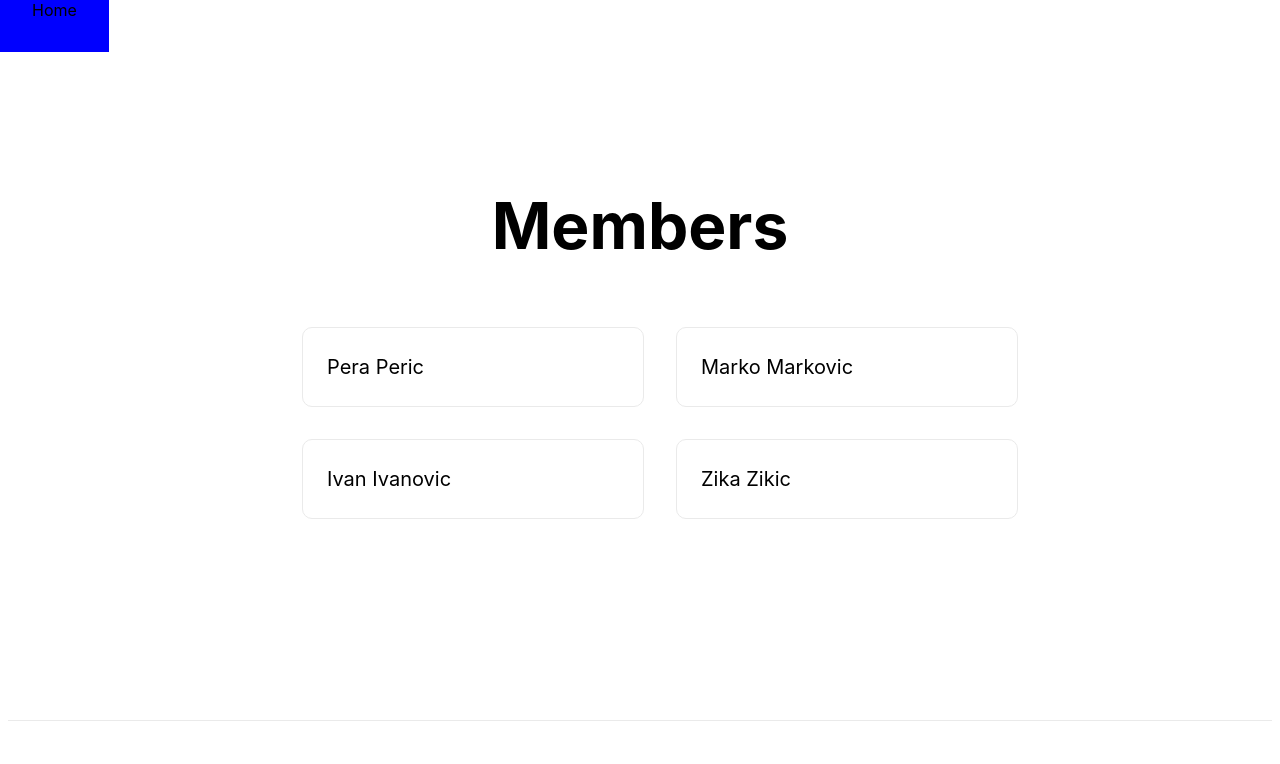
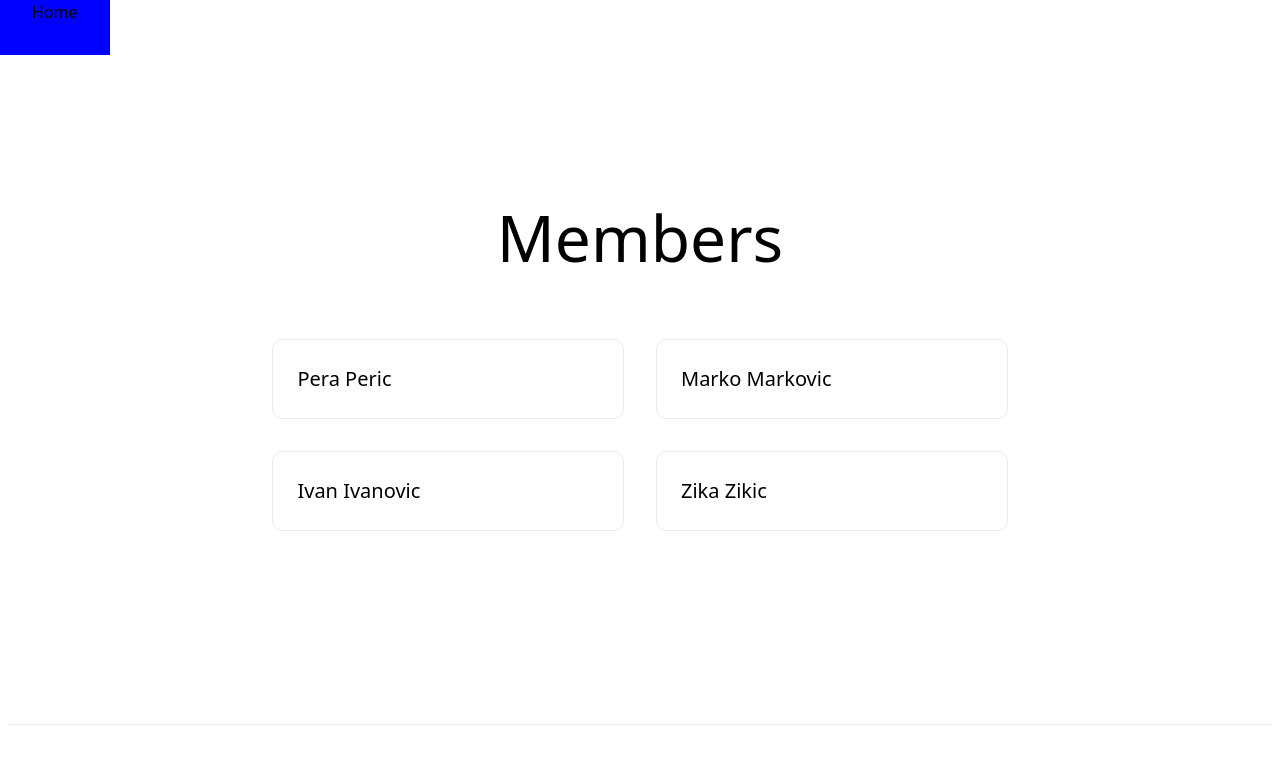
Before and after one commit to ivanaaaz/p1, a Next.js app: page / in a window 1280 px wide. Shown: the top 764 px of the page. Built offline with nearby package versions, Linux system fonts and the light colour scheme.

Commit message:
Installing tailwind css

```diff
--- a/package.json
+++ b/package.json
@@ -14,8 +14,11 @@
     "react-dom": "17.0.2"
   },
   "devDependencies": {
+    "autoprefixer": "^10.3.1",
     "eslint": "7.31.0",
     "eslint-config-next": "11.0.1",
-    "prettier": "2.3.2"
+    "postcss": "^8.3.6",
+    "prettier": "2.3.2",
+    "tailwindcss": "^2.2.7"
   }
 }
--- a/pages/_app.js
+++ b/pages/_app.js
@@ -1,5 +1,5 @@
 import Navbar from '../components/Navbar';
-import '../styles/globals.css';
+import '../styles/globals.css'
 
 function App({ Component, pageProps }) {
   return (
--- a/pages/members/[id].js
+++ b/pages/members/[id].js
@@ -1,6 +1,8 @@
 import { useRouter } from 'next/router';
 import { members } from '../../mocks';
-export default function Home2() {
+
+
+export default function MemberDetails() {
   const router = useRouter();
   const memberId = router.query.id;
   const member = members.find(({ id }) => id === memberId);
--- /dev/null
+++ b/postcss.config.js
@@ -0,0 +1,6 @@
+module.exports = {
+  plugins: {
+    tailwindcss: {},
+    autoprefixer: {},
+  },
+}
--- /dev/null
+++ b/tailwind.config.js
@@ -0,0 +1,11 @@
+module.exports = {
+  purge: ['./pages/**/*.{js,ts,jsx,tsx}', './components/**/*.{js,ts,jsx,tsx}'],
+  darkMode: false, // or 'media' or 'class'
+  theme: {
+    extend: {},
+  },
+  variants: {
+    extend: {},
+  },
+  plugins: [],
+}
```
Also changed, not shown: styles/globals.css (+7 -0 lines), 1 other file (tests, documents, lock files or other folders).
